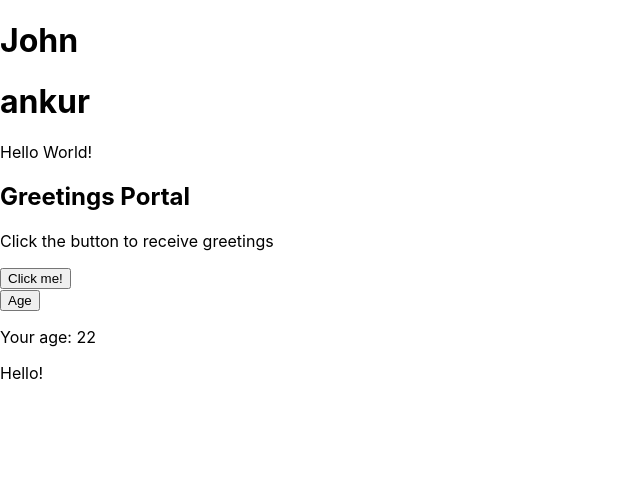
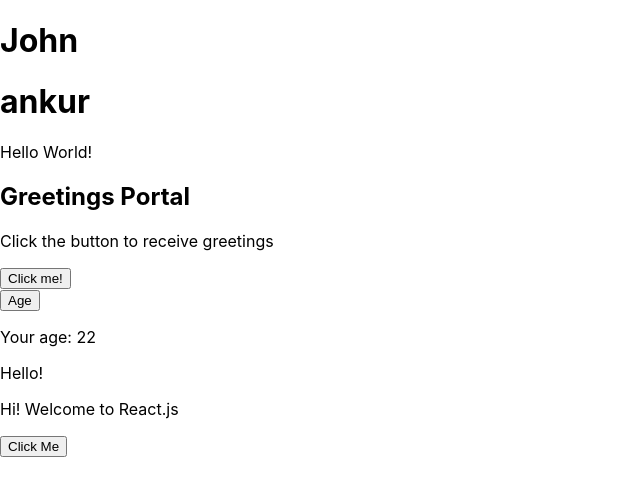
Before and after one commit to TauqeerAhmad5201/class-based-component, a React (Create React App) app: page / in a window 1280 px wide. Shown: the top 496 px of the page, without its empty margins (0-640 px from the left). Built offline with nearby package versions, Linux system fonts and the light colour scheme.

Commit message:
rendered the setState component

```diff
--- a/src/App.js
+++ b/src/App.js
@@ -3,6 +3,7 @@ import Hello from './components/Hello';
 import Specific from './components/Specific'
 import Basic from './components/Basic';
 import Constructors from './components/Constructors';
+import SetState from './components/SetState'
 
 function App() {
   return (
@@ -11,6 +12,7 @@ function App() {
     <Specific></Specific>
     <Basic></Basic>
     <Constructors></Constructors>
+    <SetState></SetState>
     </>
   );
 }
--- /dev/null
+++ b/src/components/SetState.js
@@ -0,0 +1,25 @@
+import React, { Component } from 'react'
+
+export default class SetState extends Component {
+    constructor(props) {
+      super(props)
+
+      this.state = {
+         mytext : 'Hi! Welcome to React.js'
+      }
+    }
+    TextChange = () => {
+       this.setState({
+        mytext : 'Learning setState'
+       })
+    }
+  render() {
+
+    return (
+      <>
+          <p>{this.state.mytext}</p>
+          <button onClick={this.TextChange}>Click Me</button>
+      </>
+    )
+  }
+}
```
